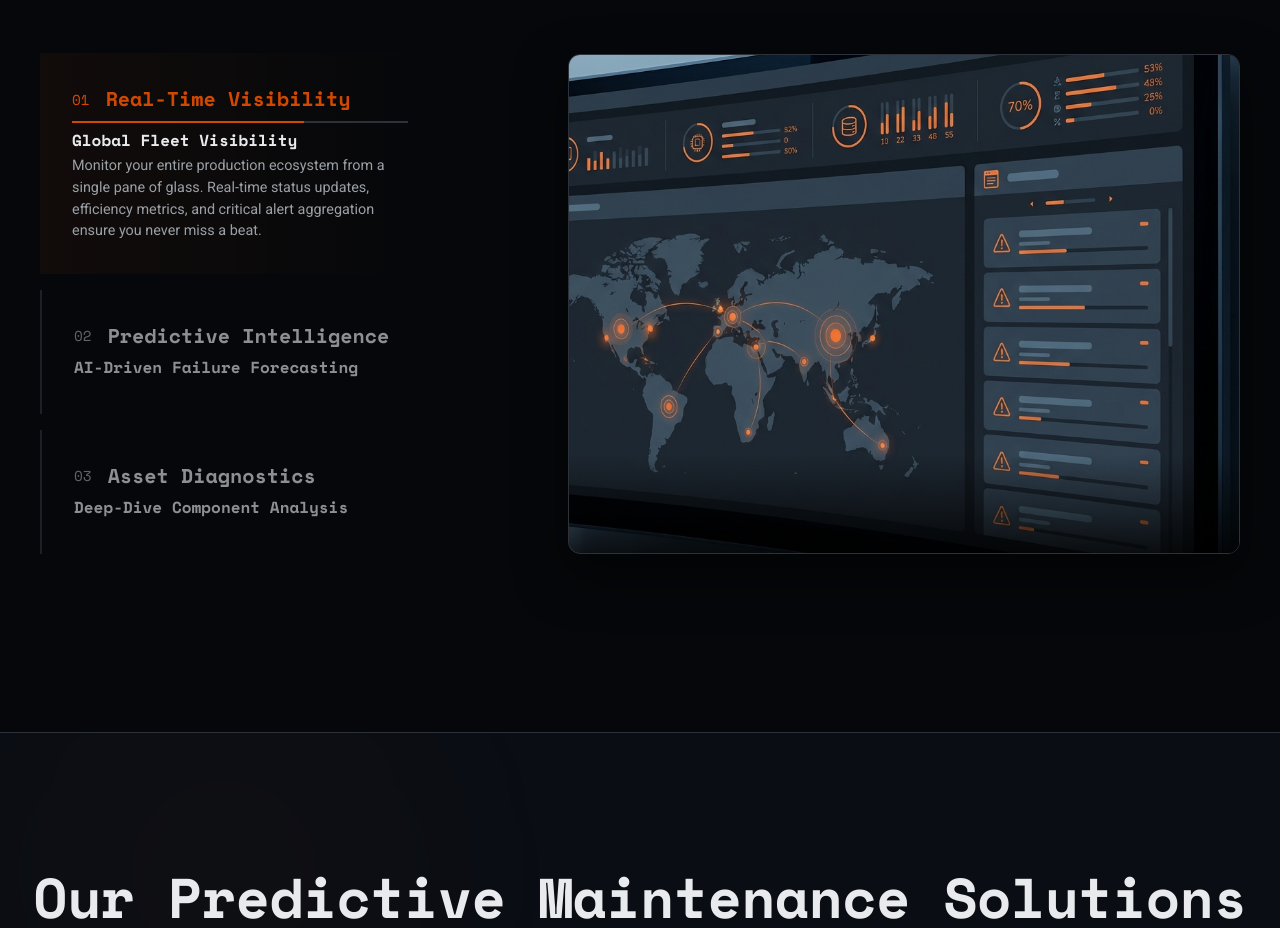
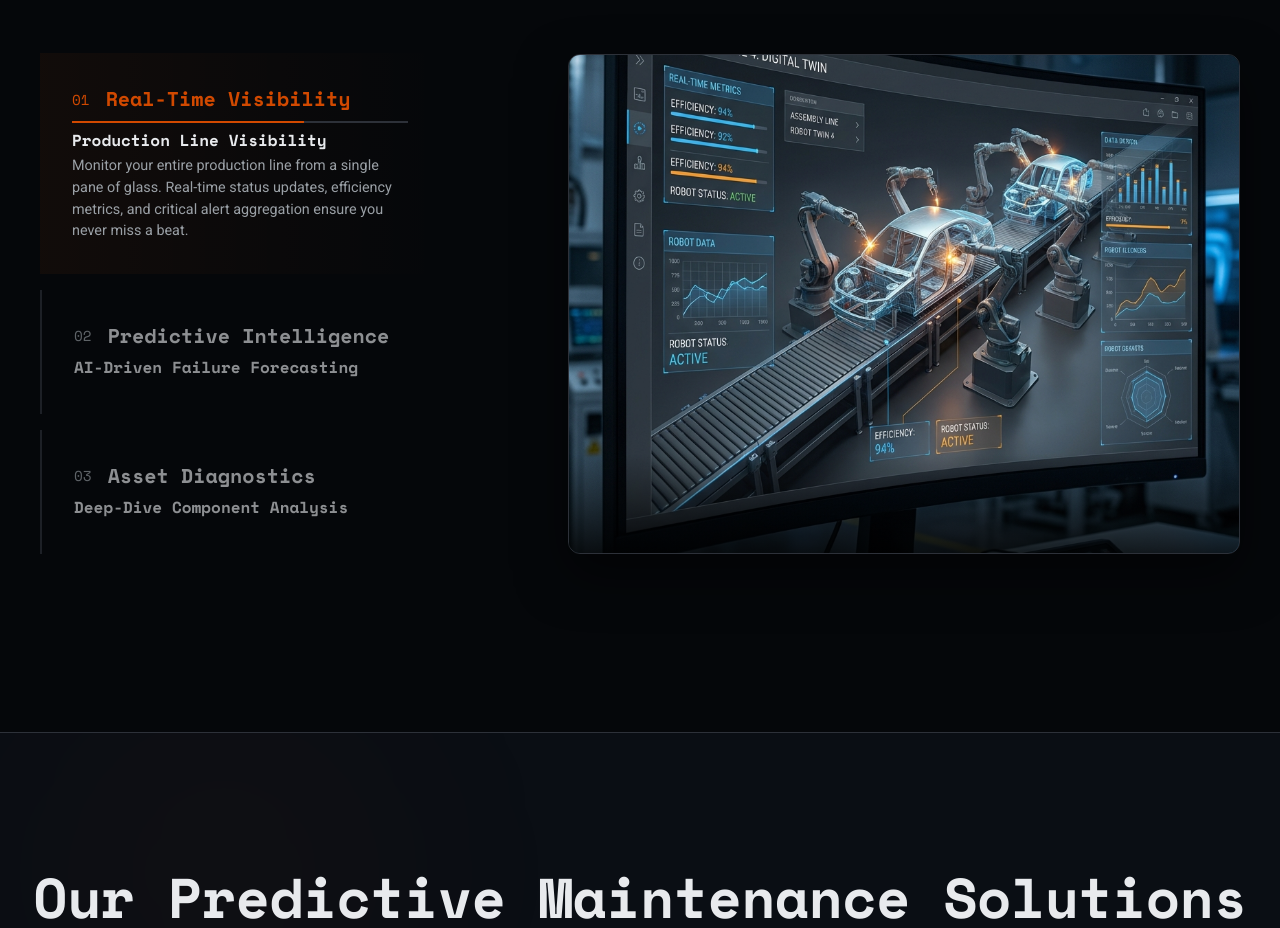
Before and after one commit to andrewgt3/gaia-predictive, a React (Vite) app: page / in a window 1280 px wide. Shown: the part 3480-4408 px from the top of the page. Built offline with nearby package versions, Linux system fonts and the light colour scheme.

Commit message:
Update Platform Capabilities: new manufacturing line image and text

```diff
--- a/src/components/PlatformShowcase.jsx
+++ b/src/components/PlatformShowcase.jsx
@@ -19,8 +19,8 @@ const PlatformShowcase = () => {
         {
             id: 0,
             title: 'Real-Time Visibility',
-            subtitle: 'Global Fleet Visibility',
-            description: 'Monitor your entire production ecosystem from a single pane of glass. Real-time status updates, efficiency metrics, and critical alert aggregation ensure you never miss a beat.',
+            subtitle: 'Production Line Visibility',
+            description: 'Monitor your entire production line from a single pane of glass. Real-time status updates, efficiency metrics, and critical alert aggregation ensure you never miss a beat.',
             image: slideImages[0] // Will update this path once generated
         },
         {
```
Also changed, not shown: public/assets/dashboard_overview.png.
